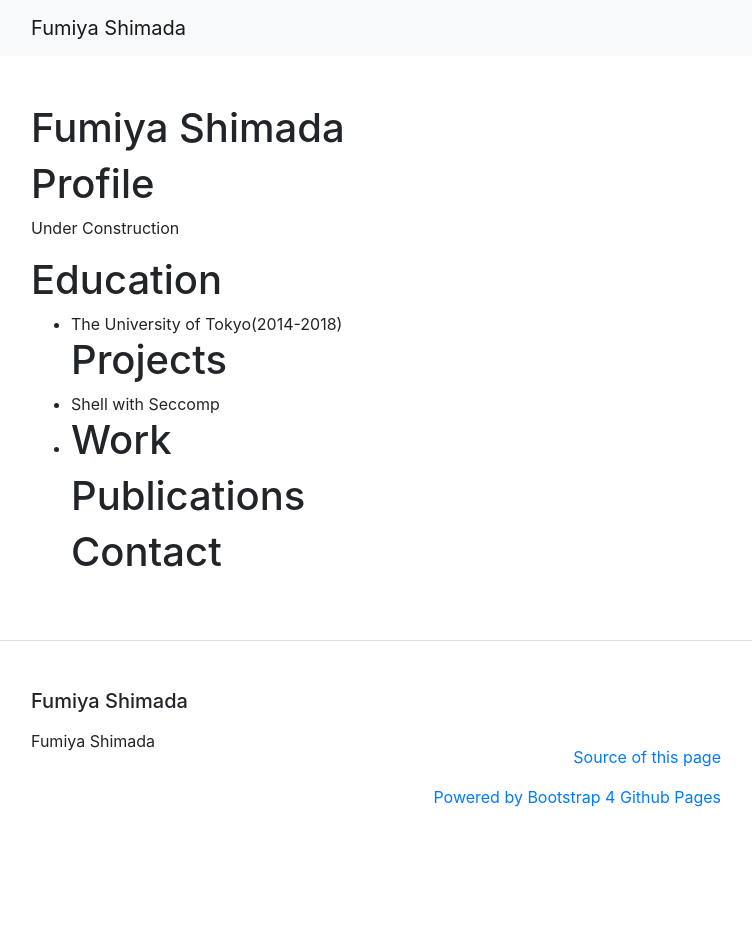
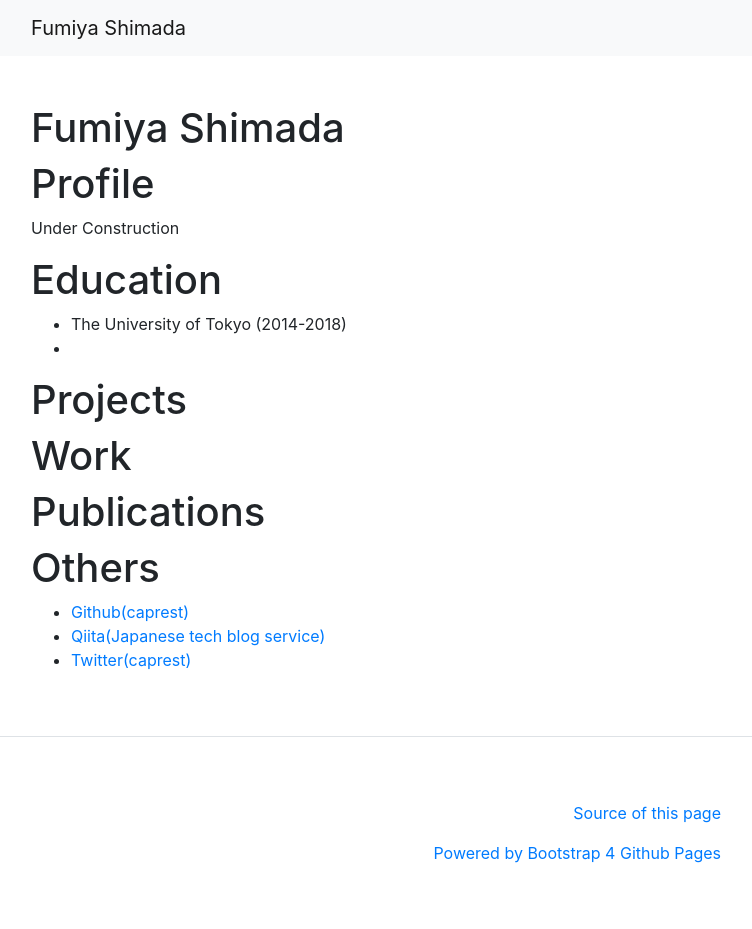
Before and after one commit to caprest/caprest.github.io, a Jekyll site: the page built from index.md, in a window 1280 px wide. Shown: the whole page, without its empty margins (264-1016 px from the left). Built offline with Jekyll 4.4.1, drawn with Linux system fonts in a browser that asks for light colours; before the commit the page ends 900 px from its top, so only the background shows below that.

Commit message:
modified footter and contents

```diff
--- a/_includes/footer.html
+++ b/_includes/footer.html
@@ -1,30 +1,7 @@
 
 <div class="py-5 border-top">
   <div class="container">
-
-    <p class="h5 mb-3">{{ site.title | escape }}</p>
-
     <div class="row">
-
-      <div class="col-sm">
-        <ul class="list-unstyled">
-          <li>
-            {%- if site.author -%}
-              {{ site.author | escape }}
-            {%- else -%}
-              {{ site.title | escape }}
-            {%- endif -%}
-          </li>
-          {%- if site.email -%}
-            <li>
-              <a href="mailto:{{ site.email }}">
-                {{ site.email }}
-              </a>
-            </li>
-          {%- endif -%}
-        </ul>
-      </div>
-
       <div class="col-sm text-right">
         <p>{{- site.description | escape -}}</p>
         <p><a href="{{ site.github.repository_url }}">Source of this page</a></p>
@@ -32,8 +9,6 @@
           <a href="https://nicolas-van.github.io/bootstrap-4-github-pages/">Powered by Bootstrap 4 Github Pages</a>
         </p>
       </div>
-
     </div>
-
   </div>
 </div>
--- a/index.md
+++ b/index.md
@@ -6,10 +6,17 @@ title: Fumiya Shimada
 Under Construction
 
 # Education
-* The University of Tokyo(2014-2018)
+* The University of Tokyo (2014-2018)
+*
+
 # Projects
-* Shell with Seccomp
-*
+
 # Work
+
 # Publications
-# Contact
+
+
+# Others
+* [Github(caprest)](https://github.com/caprest)
+* [Qiita(Japanese tech blog service)](https://qiita.com/caprest)
+* [Twitter(caprest)](https://twitter.com/caprest)
```
